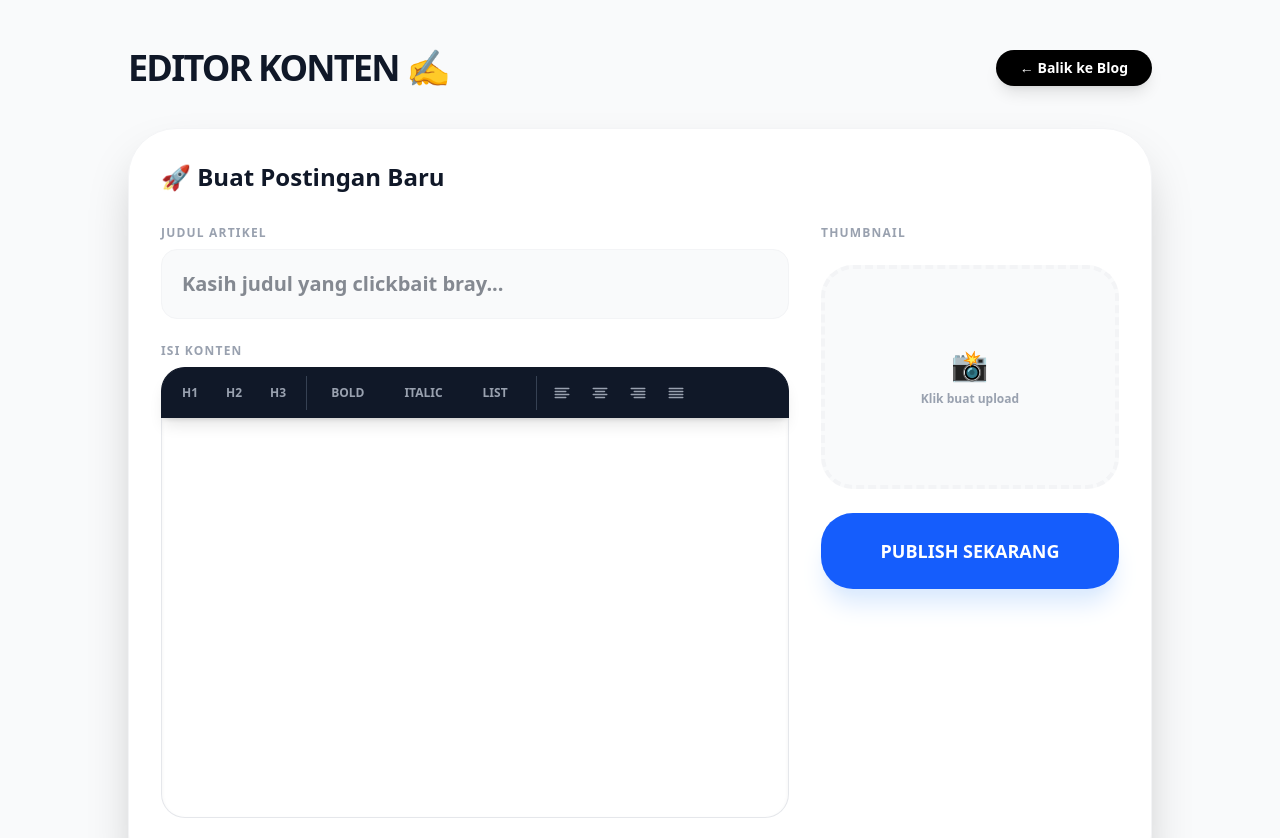
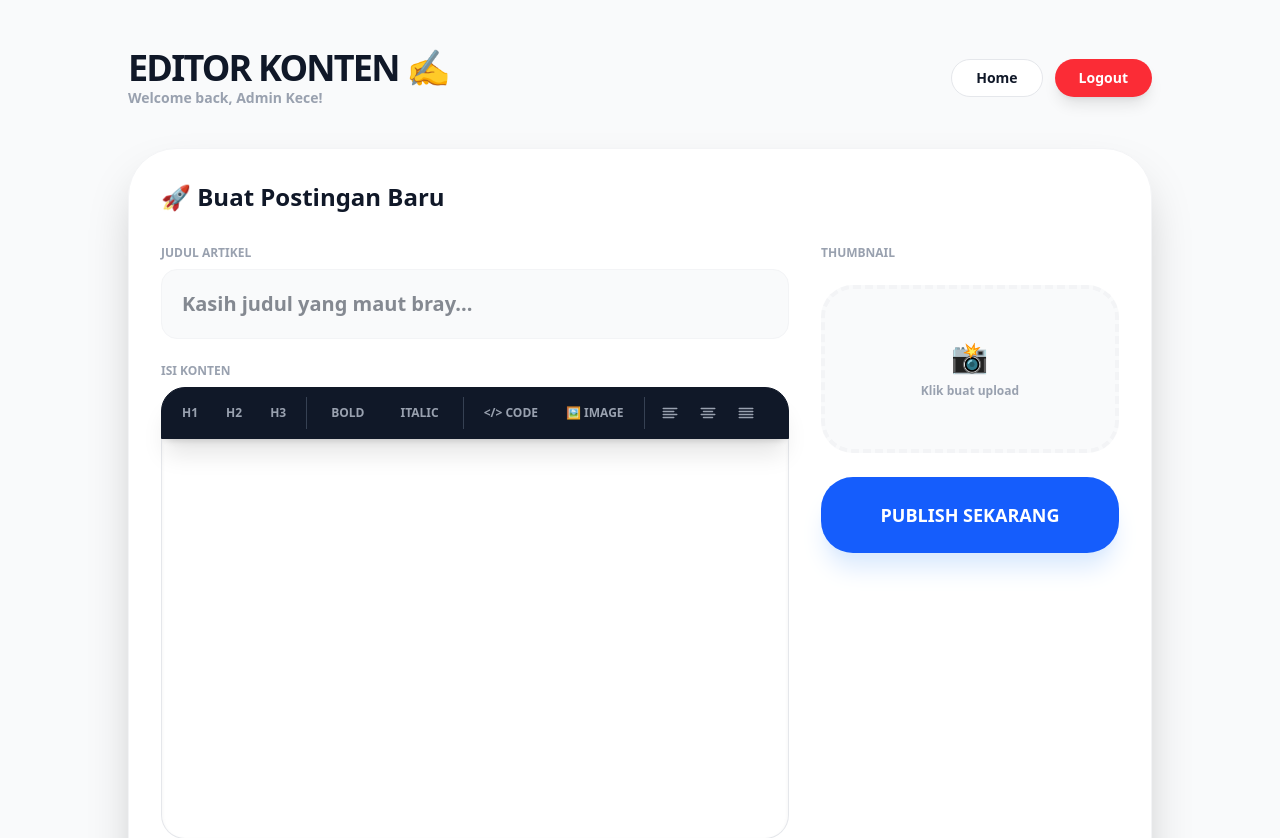
Before and after one commit to Bagus550/blog-next, a Next.js app: page /admin in a window 1280 px wide. Shown: the top 838 px of the page. Built offline with nearby package versions, Linux system fonts and the light colour scheme; no server answers; the database is empty.

Commit message:
update login untuk admin

```diff
--- a/app/admin/page.tsx
+++ b/app/admin/page.tsx
@@ -5,7 +5,12 @@ import { supabase } from "@/lib/supabase";
 import { useRouter } from "next/navigation";
 import { useEditor, EditorContent } from "@tiptap/react";
 import StarterKit from "@tiptap/starter-kit";
-import TextAlign from "@tiptap/extension-text-align"; // <--- IMPORT INI
+import TextAlign from "@tiptap/extension-text-align";
+import Image from "@tiptap/extension-image"; // <--- Tambah ini
+import CodeBlockLowlight from "@tiptap/extension-code-block-lowlight"; // <--- Tambah ini
+import { common, createLowlight } from "lowlight";
+
+const lowlight = createLowlight(common);
 
 export default function AdminPage() {
   const [title, setTitle] = useState("");
@@ -18,10 +23,26 @@ export default function AdminPage() {
 
   const editor = useEditor({
     extensions: [
-      StarterKit,
+      StarterKit.configure({
+        heading: {
+          levels: [1, 2, 3],
+        },
+        // WAJIB: matikan codeBlock bawaan biar gak tabrakan sama extension Lowlight
+        codeBlock: false,
+      }),
+      // --- TAMBAHKAN INI BRAY ---
+      Image.configure({
+        HTMLAttributes: {
+          class: "rounded-3xl shadow-lg max-w-full h-auto my-8 mx-auto block",
+        },
+      }),
+      CodeBlockLowlight.configure({
+        lowlight,
+      }),
+      // --------------------------
       TextAlign.configure({
         types: ["heading", "paragraph"],
-        alignments: ["left", "center", "right", "justify"], // <--- PASTIIN JUSTIFY ADA DI SINI
+        alignments: ["left", "center", "right", "justify"],
       }),
     ],
     content: "",
@@ -33,6 +54,45 @@ export default function AdminPage() {
       },
     },
   });
+
+  // Ganti fungsi addImageInContent lama lu sama yang ini bray
+  const addImageInContent = async () => {
+    // 1. Bikin input file siluman
+    const input = document.createElement("input");
+    input.type = "file";
+    input.accept = "image/*";
+
+    input.onchange = async () => {
+      const file = input.files?.[0];
+      if (!file) return;
+
+      setUploading(true); // Pake state loading yang udah lu punya
+
+      try {
+        // 2. Upload ke Supabase Storage
+        const fileName = `content-${Date.now()}.${file.name.split(".").pop()}`;
+        const { error: uploadError } = await supabase.storage
+          .from("blog-images")
+          .upload(fileName, file);
+
+        if (uploadError) throw uploadError;
+
+        // 3. Ambil URL Public-nya
+        const { data } = supabase.storage
+          .from("blog-images")
+          .getPublicUrl(fileName);
+
+        // 4. Masukin ke Editor Tiptap
+        editor?.chain().focus().setImage({ src: data.publicUrl }).run();
+      } catch (error: any) {
+        alert("Gagal upload gambar konten: " + error.message);
+      } finally {
+        setUploading(false);
+      }
+    };
+
+    input.click(); // Triger klik inputnya
+  };
 
   const fetchPosts = async () => {
     const { data } = await supabase
@@ -49,9 +109,19 @@ export default function AdminPage() {
   useEffect(() => {
     if (editId && editor) {
       const postToEdit = posts.find((p) => p.id === editId);
-      if (postToEdit) editor.commands.setContent(postToEdit.content);
+      if (postToEdit) {
+        editor.commands.setContent(postToEdit.content);
+        setTitle(postToEdit.title);
+        setImageUrl(postToEdit.image_url || "");
+      }
     }
   }, [editId, editor, posts]);
+
+  const handleLogout = async () => {
+    await supabase.auth.signOut();
+    router.push("/login");
+    router.refresh();
+  };
 
   const handleFileUpload = async (e: React.ChangeEvent<HTMLInputElement>) => {
     const file = e.target.files?.[0];
@@ -101,30 +171,45 @@ export default function AdminPage() {
     fetchPosts();
   };
 
-  const startEdit = (post: any) => {
-    setEditId(post.id);
-    setTitle(post.title);
-    setImageUrl(post.image_url || "");
-    window.scrollTo({ top: 0, behavior: "smooth" });
+  const handleDelete = async (id: number) => {
+    if (
+      confirm("Yakin mau hapus postingan ini bray? Gak bisa balik lagi loh!")
+    ) {
+      const { error } = await supabase.from("posts").delete().eq("id", id);
+      if (error) alert("Gagal hapus: " + error.message);
+      else fetchPosts();
+    }
   };
 
   return (
     <main className="min-h-screen bg-gray-50 text-gray-900 p-6 md:p-12 font-sans">
       <div className="max-w-5xl mx-auto">
         <header className="flex justify-between items-center mb-10">
-          <h1 className="text-4xl font-black tracking-tighter">
-            EDITOR KONTEN ✍️
+          <div>
+            <h1 className="text-4xl font-black tracking-tighter uppercase">
+              Editor Konten ✍️
             </h1>
+            <p className="text-gray-400 font-bold text-sm">
+              Welcome back, Admin Kece!
+            </p>
+          </div>
+          <div className="flex gap-3">
             <button
               onClick={() => router.push("/")}
-            className="text-sm font-bold bg-black text-white px-6 py-2 rounded-full shadow-lg hover:scale-105 transition-transform"
+              className="text-sm font-bold bg-white border border-gray-200 px-6 py-2 rounded-full hover:bg-gray-50"
             >
-            ← Balik ke Blog
+              Home
             </button>
+            <button
+              onClick={handleLogout}
+              className="text-sm font-bold bg-red-500 text-white px-6 py-2 rounded-full shadow-lg hover:scale-105 transition-all"
+            >
+              Logout
+            </button>
+          </div>
         </header>
 
-        <section className="mb-20">
-          <form onSubmit={handleSubmit} className="space-y-6">
+        <form onSubmit={handleSubmit} className="space-y-6 mb-20">
           <div className="bg-white p-8 rounded-[3rem] shadow-2xl border border-gray-100">
             <h2 className="text-2xl font-black mb-8">
               {editId ? "📝 Edit Postingan" : "🚀 Buat Postingan Baru"}
@@ -133,170 +218,132 @@ export default function AdminPage() {
             <div className="grid md:grid-cols-3 gap-8 mb-8">
               <div className="md:col-span-2 space-y-6">
                 <div>
-                    <label className="text-xs font-black uppercase tracking-widest text-gray-400 mb-2 block">
+                  <label className="text-xs font-black uppercase text-gray-400 mb-2 block">
                     Judul Artikel
                   </label>
                   <input
                     type="text"
                     value={title}
                     onChange={(e) => setTitle(e.target.value)}
-                      placeholder="Kasih judul yang clickbait bray..."
+                    placeholder="Kasih judul yang maut bray..."
                     className="w-full p-5 bg-gray-50 rounded-2xl border border-gray-100 focus:ring-4 focus:ring-blue-100 outline-none font-bold text-xl transition-all"
                     required
                   />
                 </div>
 
                 <div>
-                    <label className="text-xs font-black uppercase tracking-widest text-gray-400 mb-2 block">
+                  <label className="text-xs font-black uppercase text-gray-400 mb-2 block">
                     Isi Konten
                   </label>
-                    {/* Toolbar Tiptap (Sticky & Lebih Lengkap) */}
-                    <div className="sticky top-4 z-10 flex flex-wrap gap-2 p-2 bg-gray-900 rounded-t-3xl border-x border-t border-gray-900 shadow-lg">
-                      {/* Kelompok Heading */}
-                      <div className="flex gap-1 pr-2 border-r border-gray-700">
+                  <div className="sticky top-4 z-20 bg-gray-900 rounded-t-3xl border border-gray-900 shadow-xl overflow-hidden">
+                    {/* Container Scrollable */}
+                    <div className="flex items-center gap-2 p-2 overflow-x-auto no-scrollbar scroll-smooth whitespace-nowrap">
+                      {/* GROUP 1: HEADINGS */}
+                      <div className="flex gap-1 pr-2 border-r border-gray-700 shrink-0">
+                        {[1, 2, 3].map((l) => (
                           <button
+                            key={l}
                             type="button"
                             onClick={() =>
                               editor
                                 ?.chain()
                                 .focus()
-                              .toggleHeading({ level: 1 })
+                                .toggleHeading({ level: l as any })
                                 .run()
                             }
                             className={`px-3 py-2 rounded-xl text-xs font-black transition-all ${
-                            editor?.isActive("heading", { level: 1 })
+                              editor?.isActive("heading", { level: l })
                                 ? "bg-blue-500 text-white"
                                 : "text-gray-400 hover:text-white"
                             }`}
                           >
-                          {" "}
-                          H1{" "}
+                            H{l}
                           </button>
-                        <button
-                          type="button"
-                          onClick={() =>
-                            editor
-                              ?.chain()
-                              .focus()
-                              .toggleHeading({ level: 2 })
-                              .run()
-                          }
-                          className={`px-3 py-2 rounded-xl text-xs font-black transition-all ${
-                            editor?.isActive("heading", { level: 2 })
-                              ? "bg-blue-500 text-white"
-                              : "text-gray-400 hover:text-white"
-                          }`}
-                        >
-                          {" "}
-                          H2{" "}
-                        </button>
-                        <button
-                          type="button"
-                          onClick={() =>
-                            editor
-                              ?.chain()
-                              .focus()
-                              .toggleHeading({ level: 3 })
-                              .run()
-                          }
-                          className={`px-3 py-2 rounded-xl text-xs font-black transition-all ${
-                            editor?.isActive("heading", { level: 3 })
-                              ? "bg-blue-500 text-white"
-                              : "text-gray-400 hover:text-white"
-                          }`}
-                        >
-                          {" "}
-                          H3{" "}
-                        </button>
+                        ))}
                       </div>
 
-                      {/* Kelompok Styling Dasar */}
+                      {/* GROUP 2: FORMATTING */}
+                      <div className="flex gap-1 pr-2 border-r border-gray-700 shrink-0">
                         <button
                           type="button"
                           onClick={() =>
                             editor?.chain().focus().toggleBold().run()
                           }
-                        className={`px-4 py-2 rounded-xl text-xs font-bold transition-all ${
+                          className={`px-4 py-2 rounded-xl text-xs font-bold ${
                             editor?.isActive("bold")
                               ? "bg-blue-500 text-white"
                               : "text-gray-400 hover:text-white"
                           }`}
                         >
-                        {" "}
-                        BOLD{" "}
+                          BOLD
                         </button>
                         <button
                           type="button"
                           onClick={() =>
                             editor?.chain().focus().toggleItalic().run()
                           }
-                        className={`px-4 py-2 rounded-xl text-xs font-bold transition-all ${
+                          className={`px-4 py-2 rounded-xl text-xs font-bold ${
                             editor?.isActive("italic")
                               ? "bg-blue-500 text-white"
                               : "text-gray-400 hover:text-white"
                           }`}
                         >
-                        {" "}
-                        ITALIC{" "}
+                          ITALIC
+                        </button>
+                      </div>
+
+                      {/* GROUP 3: CODE & IMAGE (Sakti!) */}
+                      <div className="flex gap-1 pr-2 border-r border-gray-700 shrink-0">
+                        <button
+                          type="button"
+                          onClick={() =>
+                            editor?.chain().focus().toggleCodeBlock().run()
+                          }
+                          className={`px-3 py-2 rounded-xl text-xs font-black ${
+                            editor?.isActive("codeBlock")
+                              ? "bg-green-500 text-white"
+                              : "text-gray-400 hover:text-white"
+                          }`}
+                        >
+                          {"</> CODE"}
                         </button>
                         <button
                           type="button"
-                        onClick={() =>
-                          editor?.chain().focus().toggleBulletList().run()
-                        }
-                        className={`px-4 py-2 rounded-xl text-xs font-bold transition-all ${
-                          editor?.isActive("bulletList")
-                            ? "bg-blue-500 text-white"
-                            : "text-gray-400 hover:text-white"
-                        }`}
+                          onClick={addImageInContent}
+                          disabled={uploading}
+                          className="px-3 py-2 rounded-xl text-xs font-black text-gray-400 hover:text-white disabled:opacity-50"
                         >
-                        {" "}
-                        LIST{" "}
+                          {uploading ? "⌛..." : "🖼️ IMAGE"}
                         </button>
+                      </div>
 
-                      {/* Kelompok Alignment */}
-                      <div className="flex gap-1 border-l border-gray-700 ml-1 pl-2">
+                      {/* GROUP 4: ALIGNMENT */}
+                      <div className="flex gap-1 shrink-0">
                         <button
                           type="button"
                           onClick={() =>
                             editor?.chain().focus().setTextAlign("left").run()
                           }
-                          className={`p-2 rounded-xl transition-all ${
+                          className={`p-2 rounded-xl ${
                             editor?.isActive({ textAlign: "left" })
                               ? "bg-blue-500 text-white"
-                              : "text-gray-400 hover:text-white"
+                              : "text-gray-400"
                           }`}
                         >
-                          {" "}
-                          <AlignLeftIcon />{" "}
+                          <AlignLeftIcon />
                         </button>
                         <button
                           type="button"
                           onClick={() =>
                             editor?.chain().focus().setTextAlign("center").run()
                           }
-                          className={`p-2 rounded-xl transition-all ${
+                          className={`p-2 rounded-xl ${
                             editor?.isActive({ textAlign: "center" })
                               ? "bg-blue-500 text-white"
-                              : "text-gray-400 hover:text-white"
+                              : "text-gray-400"
                           }`}
                         >
-                          {" "}
-                          <AlignCenterIcon />{" "}
-                        </button>
-                        <button
-                          type="button"
-                          onClick={() =>
-                            editor?.chain().focus().setTextAlign("right").run()
-                          }
-                          className={`p-2 rounded-xl transition-all ${
-                            editor?.isActive({ textAlign: "right" })
-                              ? "bg-blue-500 text-white"
-                              : "text-gray-400 hover:text-white"
-                          }`}
-                        >
-                          {" "}
-                          <AlignRightIcon />{" "}
+                          <AlignCenterIcon />
                         </button>
                         <button
                           type="button"
@@ -307,14 +354,15 @@ export default function AdminPage() {
                               .setTextAlign("justify")
                               .run()
                           }
-                          className={`p-2 rounded-xl transition-all ${
+                          className={`p-2 rounded-xl ${
                             editor?.isActive({ textAlign: "justify" })
                               ? "bg-blue-500 text-white"
-                              : "text-gray-400 hover:text-white"
+                              : "text-gray-400"
                           }`}
                         >
                           <AlignJustifyIcon />
                         </button>
+                      </div>
                     </div>
                   </div>
                   <EditorContent editor={editor} />
@@ -322,10 +370,10 @@ export default function AdminPage() {
               </div>
 
               <div className="space-y-6">
-                  <label className="text-xs font-black uppercase tracking-widest text-gray-400 block">
+                <label className="text-xs font-black uppercase text-gray-400 block">
                   Thumbnail
                 </label>
-                  <div className="relative aspect-4/3 rounded-4xl border-4 border-dashed border-gray-100 bg-gray-50 flex items-center justify-center overflow-hidden group hover:border-blue-200 transition-colors">
+                <div className="relative aspect-video rounded-4xl border-4 border-dashed border-gray-100 bg-gray-50 flex items-center justify-center overflow-hidden group hover:border-blue-200 transition-all cursor-pointer">
                   {imageUrl ? (
                     <img
                       src={imageUrl}
@@ -333,10 +381,10 @@ export default function AdminPage() {
                       alt="preview"
                     />
                   ) : (
-                      <div className="text-center p-6">
+                    <div className="text-center p-6 text-gray-400 font-bold">
                       <span className="text-3xl mb-2 block">📸</span>
-                        <p className="text-gray-400 text-xs font-bold">
-                          {uploading ? "Sabar bray..." : "Klik buat upload"}
+                      <p className="text-xs">
+                        {uploading ? "Lagi upload bray..." : "Klik buat upload"}
                       </p>
                     </div>
                   )}
@@ -370,15 +418,13 @@ export default function AdminPage() {
                     }}
                     className="w-full text-red-500 font-bold text-sm"
                   >
-                      {" "}
-                      Batal Edit{" "}
+                    Batal Edit
                   </button>
                 )}
               </div>
             </div>
           </div>
         </form>
-        </section>
 
         <section>
           <h2 className="text-2xl font-black mb-8 flex items-center gap-3">
@@ -391,7 +437,7 @@ export default function AdminPage() {
             {posts.map((post) => (
               <div
                 key={post.id}
-                className="bg-white p-5 rounded-4xl border border-gray-100 flex gap-4 items-center shadow-sm hover:shadow-md transition-shadow"
+                className="bg-white p-5 rounded-4xl border border-gray-100 flex gap-4 items-center shadow-sm hover:shadow-md transition-all"
               >
                 <div className="w-20 h-20 rounded-2xl bg-gray-100 overflow-hidden shrink-0">
                   {post.image_url && (
@@ -411,25 +457,16 @@ export default function AdminPage() {
                 </div>
                 <div className="flex gap-1">
                   <button
-                    onClick={() => startEdit(post)}
-                    className="p-3 hover:bg-blue-50 text-blue-600 rounded-2xl transition-colors"
+                    onClick={() => setEditId(post.id)}
+                    className="p-3 hover:bg-blue-50 text-blue-600 rounded-2xl"
                   >
-                    {" "}
-                    <EditIcon />{" "}
+                    <EditIcon />
                   </button>
                   <button
-                    onClick={() => {
-                      if (confirm("Hapus bray?"))
-                        supabase
-                          .from("posts")
-                          .delete()
-                          .eq("id", post.id)
-                          .then(fetchPosts);
-                    }}
-                    className="p-3 hover:bg-red-50 text-red-500 rounded-2xl transition-colors"
+                    onClick={() => handleDelete(post.id)}
+                    className="p-3 hover:bg-red-50 text-red-500 rounded-2xl"
                   >
-                    {" "}
-                    <TrashIcon />{" "}
+                    <TrashIcon />
                   </button>
                 </div>
               </div>
@@ -441,10 +478,9 @@ export default function AdminPage() {
   );
 }
 
-// ICON KOMPONEN
+// Icons (Simpel aja bray)
 const AlignLeftIcon = () => (
   <svg
-    xmlns="http://www.w3.org/2000/svg"
     width="18"
     height="18"
     viewBox="0 0 24 24"
@@ -462,7 +498,6 @@ const AlignLeftIcon = () => (
 );
 const AlignCenterIcon = () => (
   <svg
-    xmlns="http://www.w3.org/2000/svg"
     width="18"
     height="18"
     viewBox="0 0 24 24"
@@ -478,27 +513,8 @@ const AlignCenterIcon = () => (
     <line x1="18" y1="18" x2="6" y2="18"></line>
   </svg>
 );
-const AlignRightIcon = () => (
-  <svg
-    xmlns="http://www.w3.org/2000/svg"
-    width="18"
-    height="18"
-    viewBox="0 0 24 24"
-    fill="none"
-    stroke="currentColor"
-    strokeWidth="2"
-    strokeLinecap="round"
-    strokeLinejoin="round"
-  >
-    <line x1="21" y1="10" x2="7" y2="10"></line>
-    <line x1="21" y1="6" x2="3" y2="6"></line>
-    <line x1="21" y1="14" x2="3" y2="14"></line>
-    <line x1="21" y1="18" x2="7" y2="18"></line>
-  </svg>
-);
 const AlignJustifyIcon = () => (
   <svg
-    xmlns="http://www.w3.org/2000/svg"
     width="18"
     height="18"
     viewBox="0 0 24 24"
@@ -516,7 +532,6 @@ const AlignJustifyIcon = () => (
 );
 const EditIcon = () => (
   <svg
-    xmlns="http://www.w3.org/2000/svg"
     width="20"
     height="20"
     viewBox="0 0 24 24"
@@ -526,13 +541,11 @@ const EditIcon = () => (
     strokeLinecap="round"
     strokeLinejoin="round"
   >
-    {" "}
-    <path d="M17 3a2.828 2.828 0 1 1 4 4L7.5 20.5 2 22l1.5-5.5L17 3z"></path>{" "}
+    <path d="M17 3a2.828 2.828 0 1 1 4 4L7.5 20.5 2 22l1.5-5.5L17 3z"></path>
   </svg>
 );
 const TrashIcon = () => (
   <svg
-    xmlns="http://www.w3.org/2000/svg"
     width="20"
     height="20"
     viewBox="0 0 24 24"
@@ -542,10 +555,9 @@ const TrashIcon = () => (
     strokeLinecap="round"
     strokeLinejoin="round"
   >
-    {" "}
-    <polyline points="3 6 5 6 21 6"></polyline>{" "}
-    <path d="M19 6v14a2 2 0 0 1-2 2H7a2 2 0 0 1-2-2V6m3 0V4a2 2 0 0 1 2-2h4a2 2 0 0 1 2 2v2"></path>{" "}
-    <line x1="10" y1="11" x2="10" y2="17"></line>{" "}
-    <line x1="14" y1="11" x2="14" y2="17"></line>{" "}
+    <polyline points="3 6 5 6 21 6"></polyline>
+    <path d="M19 6v14a2 2 0 0 1-2 2H7a2 2 0 0 1-2-2V6m3 0V4a2 2 0 0 1 2-2h4a2 2 0 0 1 2 2v2"></path>
+    <line x1="10" y1="11" x2="10" y2="17"></line>
+    <line x1="14" y1="11" x2="14" y2="17"></line>
   </svg>
 );
--- a/app/blog/[id]/page.tsx
+++ b/app/blog/[id]/page.tsx
@@ -33,7 +33,7 @@ export default async function BlogDetail({
           <img
             src={post.image_url}
             alt={post.title}
-            className="w-full h-auto max-h-[500px] object-cover rounded-[2.5rem] mb-10 shadow-2xl"
+            className="w-full h-auto max-h-125 object-cover rounded-[2.5rem] mb-10 shadow-2xl"
           />
         )}
 
--- a/app/globals.css
+++ b/app/globals.css
@@ -1,3 +1,14 @@
 /* app/globals.css */
 @import "tailwindcss";
 @plugin "@tailwindcss/typography";
+
+/* Sembunyiin scrollbar tapi tetep bisa digeser */
+@layer utilities {
+  .no-scrollbar::-webkit-scrollbar {
+    display: none;
+  }
+  .no-scrollbar {
+    -ms-overflow-style: none;
+    scrollbar-width: none;
+  }
+}
--- a/package.json
+++ b/package.json
@@ -9,10 +9,15 @@
     "lint": "eslint"
   },
   "dependencies": {
+    "@supabase/auth-helpers-nextjs": "^0.15.0",
+    "@supabase/ssr": "^0.8.0",
     "@supabase/supabase-js": "^2.89.0",
+    "@tiptap/extension-code-block-lowlight": "^3.14.0",
+    "@tiptap/extension-image": "^3.14.0",
     "@tiptap/extension-text-align": "^3.14.0",
     "@tiptap/react": "^3.14.0",
     "@tiptap/starter-kit": "^3.14.0",
+    "lowlight": "^3.3.0",
     "next": "16.1.1",
     "react": "19.2.3",
     "react-dom": "19.2.3"
```
Also changed, not shown: app/login/page.tsx (added, +88 -0 lines), proxy.ts (added, +69 -0 lines), 1 other file (tests, documents, lock files or other folders). Lines whose indentation alone changed are shown as unchanged.
